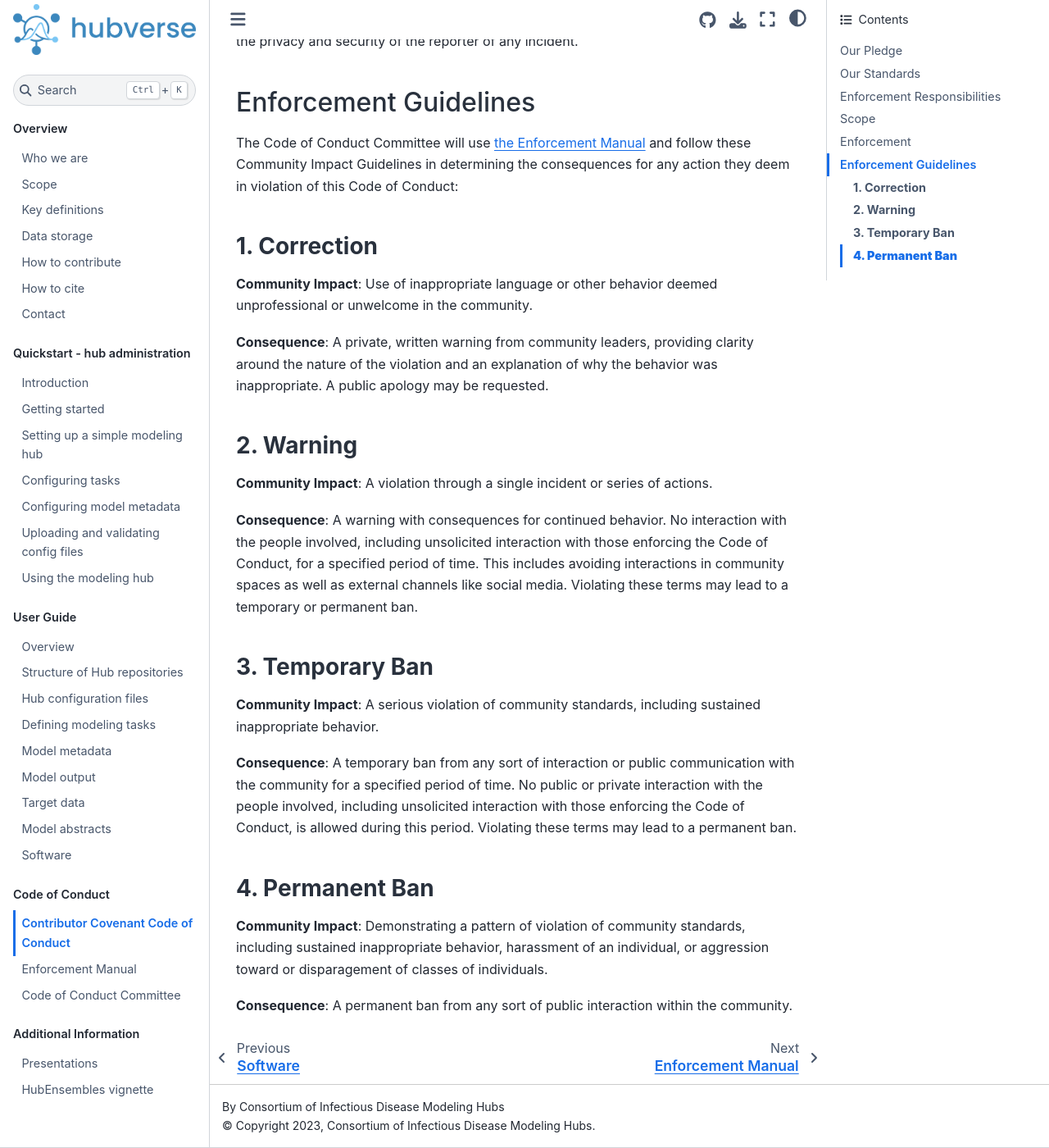
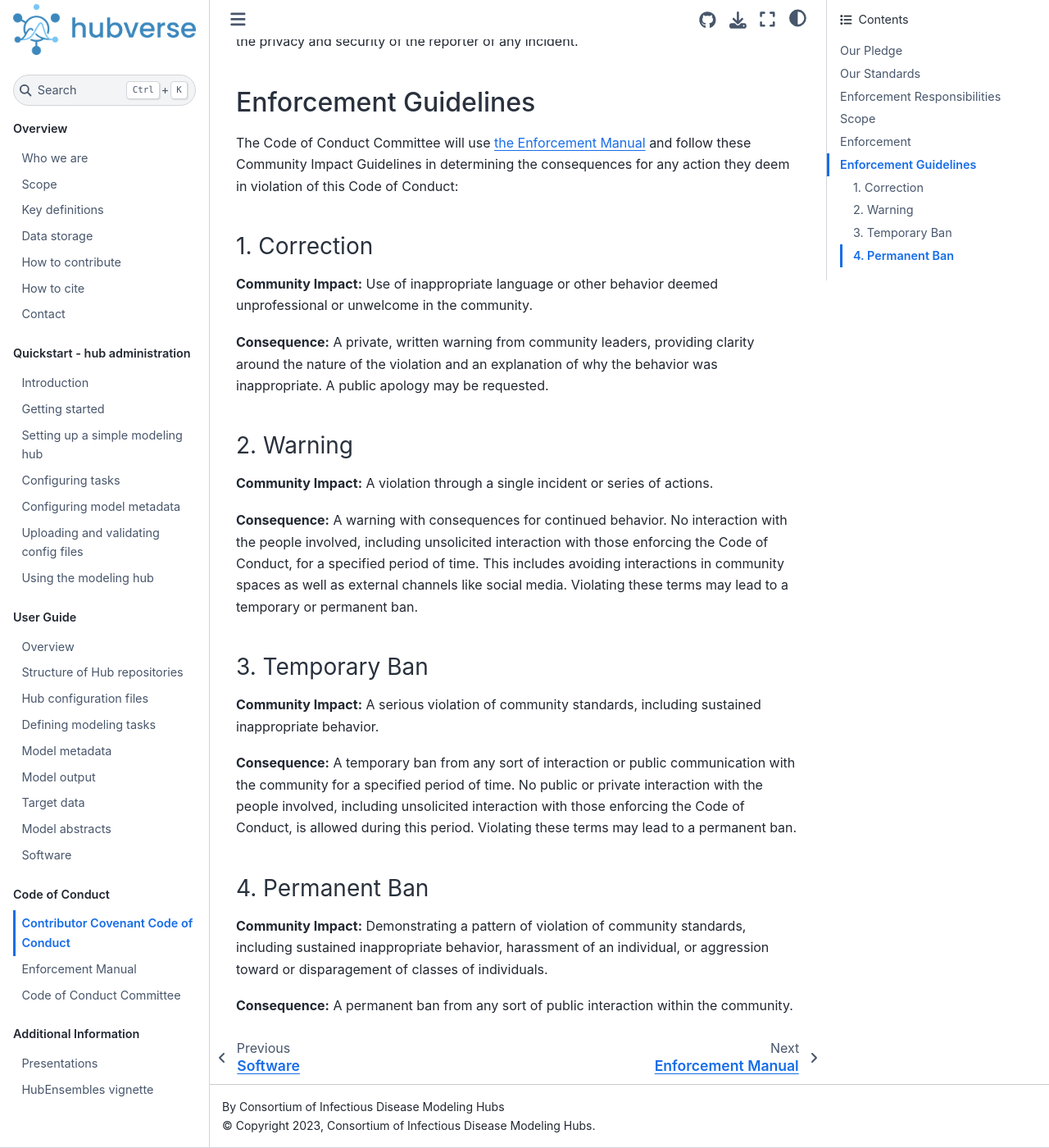
Before and after one commit to hubverse-org/hubDocs, a Sphinx documentation site: the page built from docs/source/coc/covenant.md, in a window 1280 px wide and 1400 px high, scrolled down 1837 px. Shown: the whole window at 82% size. Built offline with Sphinx 7.4.7 and the Sphinx Book theme 1.1.4, drawn with Linux system fonts in a browser that asks for light colours.

Commit message:
Final small changes.

```diff
--- a/docs/source/coc/covenant.md
+++ b/docs/source/coc/covenant.md
@@ -43,26 +43,26 @@ All community leaders and Code of Conduct Committee members are obligated to res
 
 The Code of Conduct Committee will use [the Enforcement Manual](/coc/enforcement-manual.md) and follow these Community Impact Guidelines in determining the consequences for any action they deem in violation of this Code of Conduct:
 
-### **1. Correction**
+### 1. Correction
 
-**Community Impact**: Use of inappropriate language or other behavior deemed unprofessional or unwelcome in the community.
+**Community Impact:** Use of inappropriate language or other behavior deemed unprofessional or unwelcome in the community.
 
-**Consequence**: A private, written warning from community leaders, providing clarity around the nature of the violation and an explanation of why the behavior was inappropriate. A public apology may be requested.
+**Consequence:** A private, written warning from community leaders, providing clarity around the nature of the violation and an explanation of why the behavior was inappropriate. A public apology may be requested.
 
-### **2. Warning**
+### 2. Warning
 
-**Community Impact**: A violation through a single incident or series of actions.
+**Community Impact:** A violation through a single incident or series of actions.
 
-**Consequence**: A warning with consequences for continued behavior. No interaction with the people involved, including unsolicited interaction with those enforcing the Code of Conduct, for a specified period of time. This includes avoiding interactions in community spaces as well as external channels like social media. Violating these terms may lead to a temporary or permanent ban.
+**Consequence:** A warning with consequences for continued behavior. No interaction with the people involved, including unsolicited interaction with those enforcing the Code of Conduct, for a specified period of time. This includes avoiding interactions in community spaces as well as external channels like social media. Violating these terms may lead to a temporary or permanent ban.
 
-### **3. Temporary Ban**
+### 3. Temporary Ban
 
-**Community Impact**: A serious violation of community standards, including sustained inappropriate behavior.
+**Community Impact:** A serious violation of community standards, including sustained inappropriate behavior.
 
-**Consequence**: A temporary ban from any sort of interaction or public communication with the community for a specified period of time. No public or private interaction with the people involved, including unsolicited interaction with those enforcing the Code of Conduct, is allowed during this period. Violating these terms may lead to a permanent ban.
+**Consequence:** A temporary ban from any sort of interaction or public communication with the community for a specified period of time. No public or private interaction with the people involved, including unsolicited interaction with those enforcing the Code of Conduct, is allowed during this period. Violating these terms may lead to a permanent ban.
 
-### **4. Permanent Ban**
+### 4. Permanent Ban
 
-**Community Impact**: Demonstrating a pattern of violation of community standards, including sustained inappropriate behavior, harassment of an individual, or aggression toward or disparagement of classes of individuals.
+**Community Impact:** Demonstrating a pattern of violation of community standards, including sustained inappropriate behavior, harassment of an individual, or aggression toward or disparagement of classes of individuals.
 
-**Consequence**: A permanent ban from any sort of public interaction within the community.
+**Consequence:** A permanent ban from any sort of public interaction within the community.
```
Also changed, not shown: docs/source/coc/enforcement-manual.md (+1 -1 lines).
